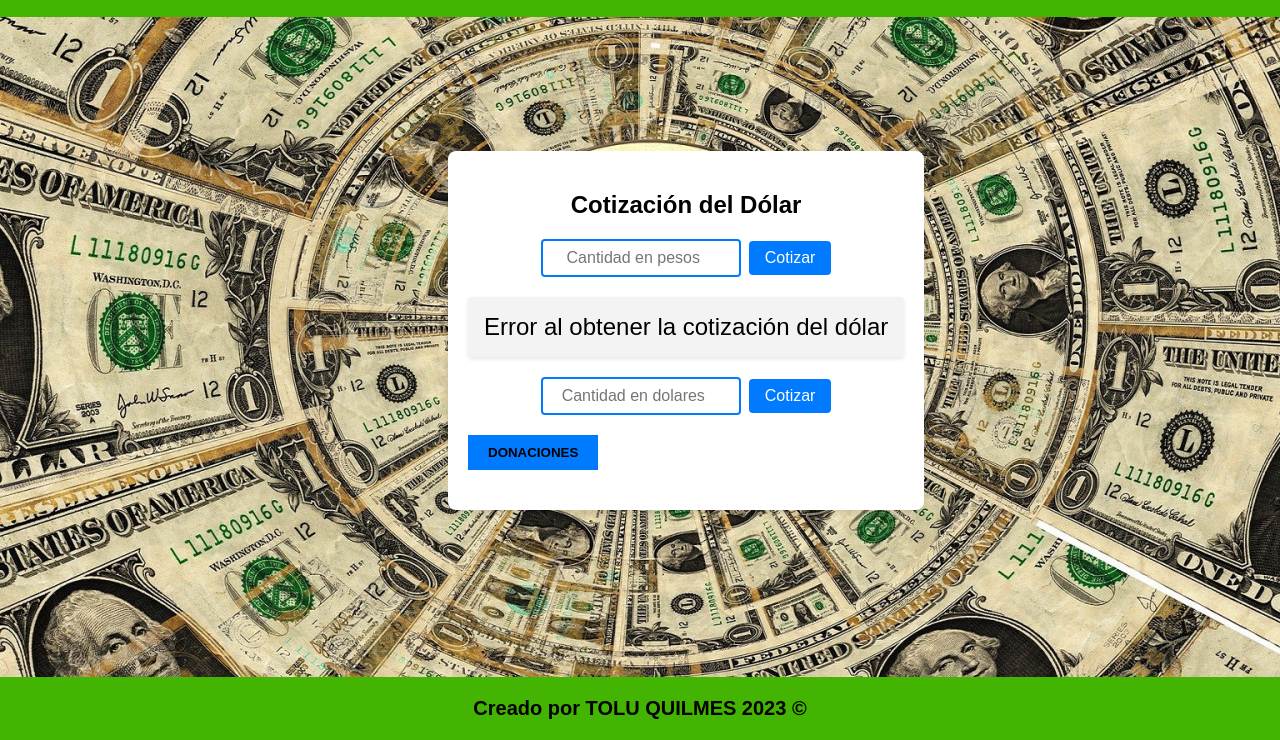
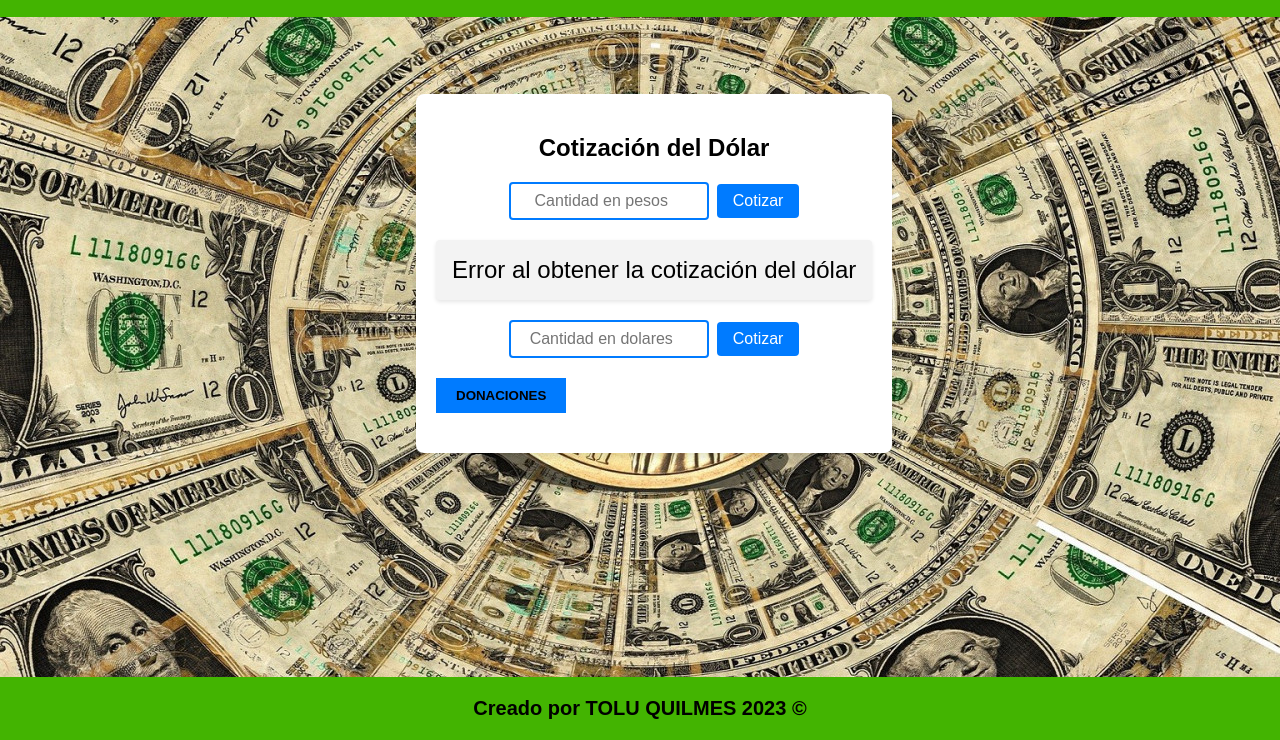
Before and after one commit to lucadarpino/alaproyect, a website: page index.html in a window 1280 px wide. Shown: the part 60-800 px from the top of the page. Drawn offline with nearby package versions, Linux system fonts and the light colour scheme; no server answers.

Commit message:
Update style.css
centrando el cuadro pa

```diff
--- a/style.css
+++ b/style.css
@@ -16,8 +16,8 @@ body {
     max-width: 800px; /* Aumenta el tamaño máximo del contenedor a 800px */
     margin: 0 auto;
     padding: 40px 20px;
-    margin-top: 10.5%;
-    margin-left: 35%;
+    margin-top: 6%;
+    margin-left: 32.5%;
     background-color: #fff;
     border-radius: 8px;
     box-shadow: 0 4px 6px rgba(0, 0, 0, 0.1);
```
